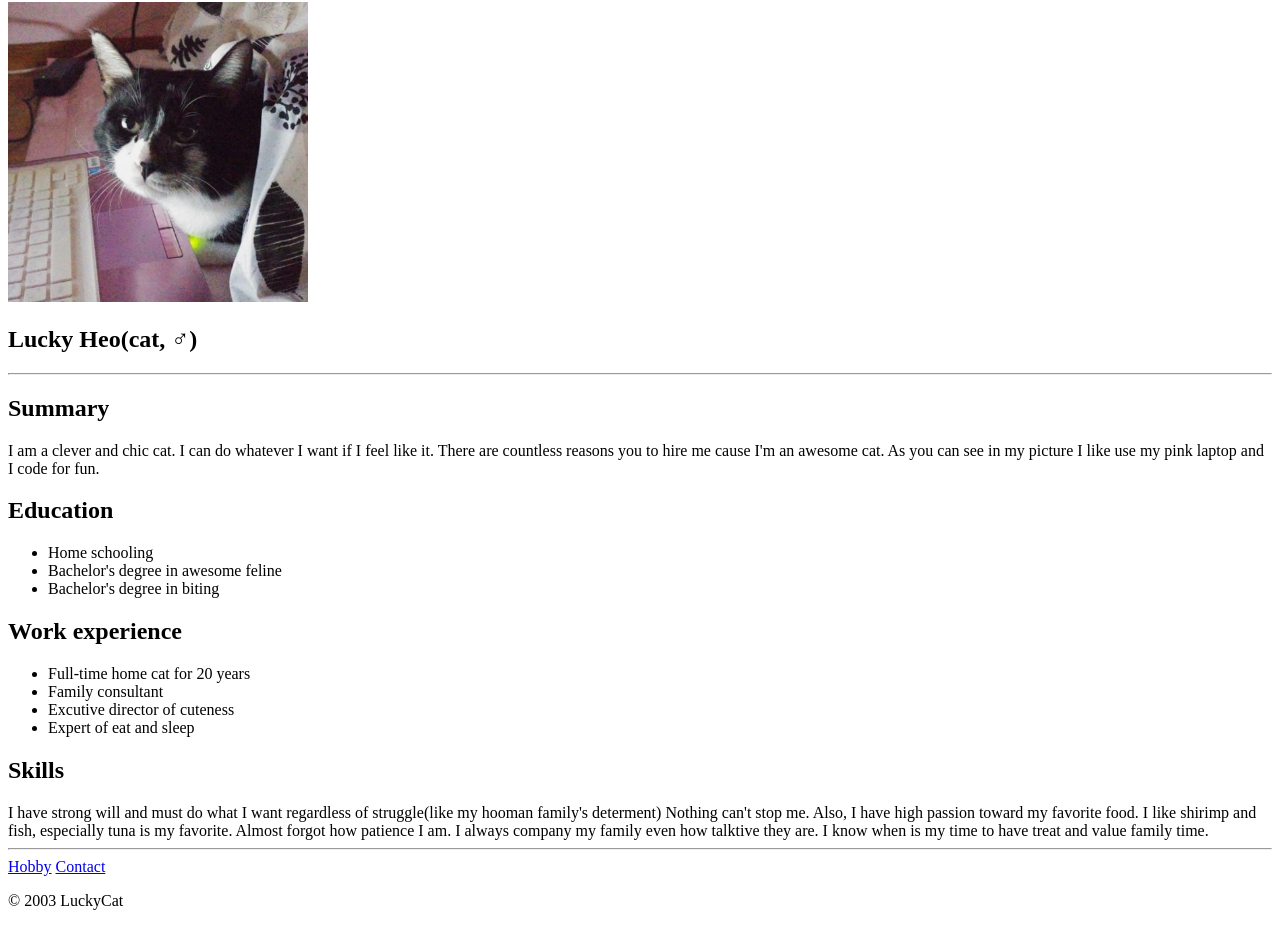
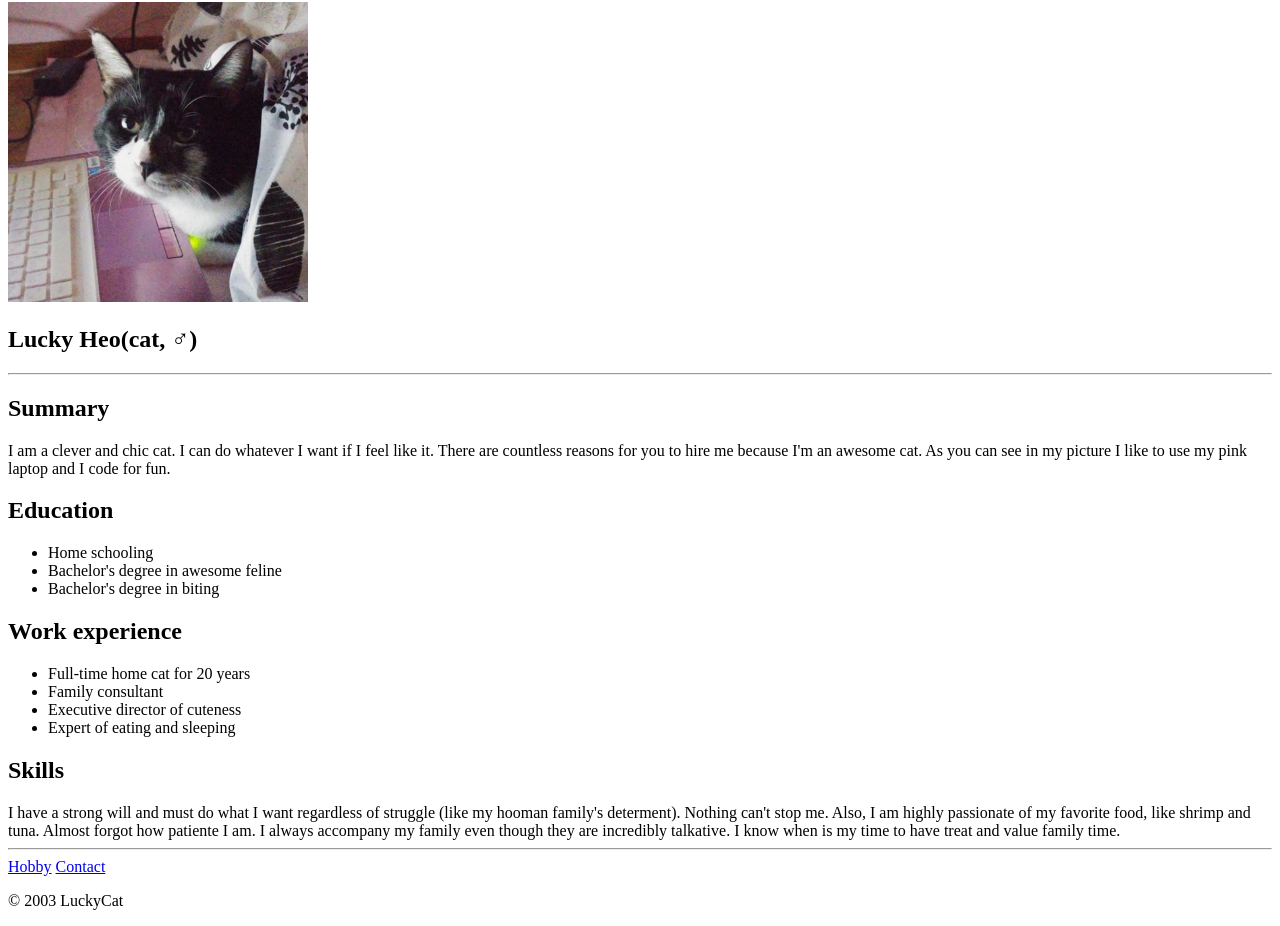
Before and after one commit to blossomniac/capstone01, a plain HTML site: page index.html in a window 1280 px wide. Shown: the part 78-1004 px from the top of the page. Drawn offline with Linux system fonts and the light colour scheme.

Commit message:
Update index.html

```diff
--- a/index.html
+++ b/index.html
@@ -11,7 +11,7 @@
     <h2>Lucky Heo(cat, ♂)</h2>
     <hr>
     <h2>Summary</h2>
-    I am a clever and chic cat. I can do whatever I want if I feel like it. There are countless reasons you to hire me cause I'm an awesome cat. As you can see in my picture I like use my pink laptop and I code for fun.
+    I am a clever and chic cat. I can do whatever I want if I feel like it. There are countless reasons for you to hire me because I'm an awesome cat. As you can see in my picture I like to use my pink laptop and I code for fun.
 
     <h2>Education</h2>
         <ul>
@@ -24,12 +24,13 @@
         <ul>
         <li>Full-time home cat for 20 years</li>
         <li>Family consultant</li>
-        <li>Excutive director of cuteness</li>
-        <li>Expert of eat and sleep</li>
+        <li>Executive director of cuteness</li>
+        <li>Expert of eating and sleeping</li>
         </ul>
 
     <h2>Skills</h2>
-    I have strong will and must do what I want regardless of struggle(like my hooman family's determent) Nothing can't stop me. Also, I have high passion toward my  favorite food. I like shirimp and fish, especially tuna is my favorite. Almost forgot how patience I am. I always company my family even how talktive they are. I know when is my time to have treat and value family time.
+    I have a strong will and must do what I want regardless of struggle (like my hooman family's determent). Nothing can't stop me. Also, I am highly passionate of my favorite food, like shrimp and tuna.
+    Almost forgot how patiente I am. I always accompany my family even though they are incredibly talkative. I know when is my time to have treat and value family time.
 
 <hr>
 <a href="public/hobby.html">Hobby</a>
```
